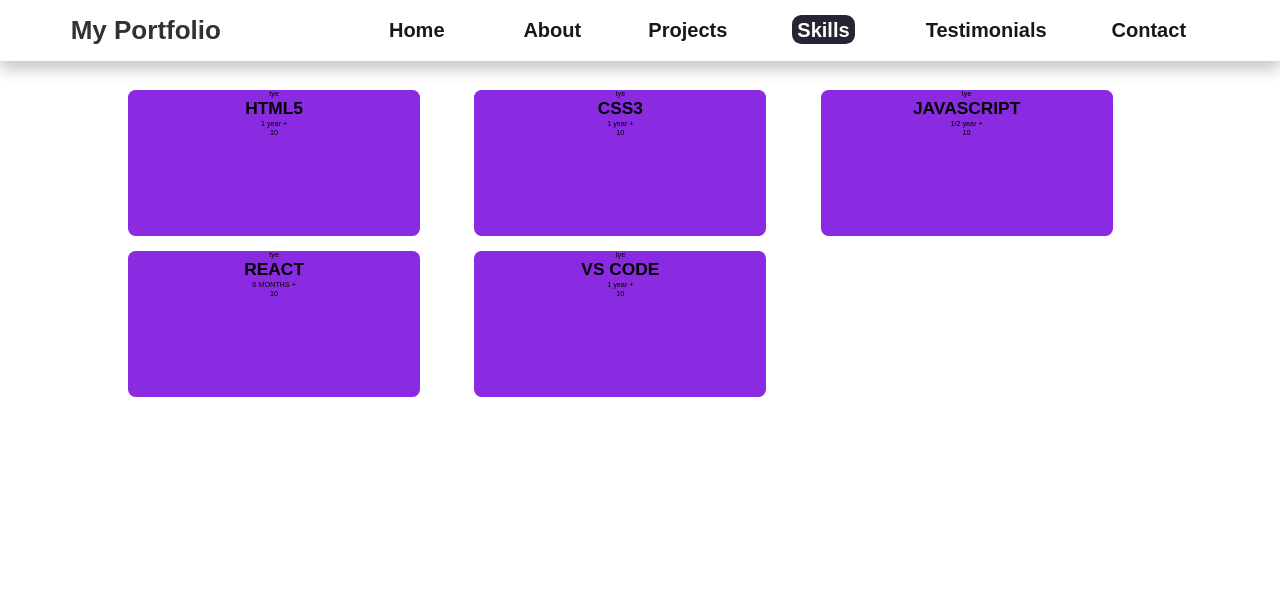
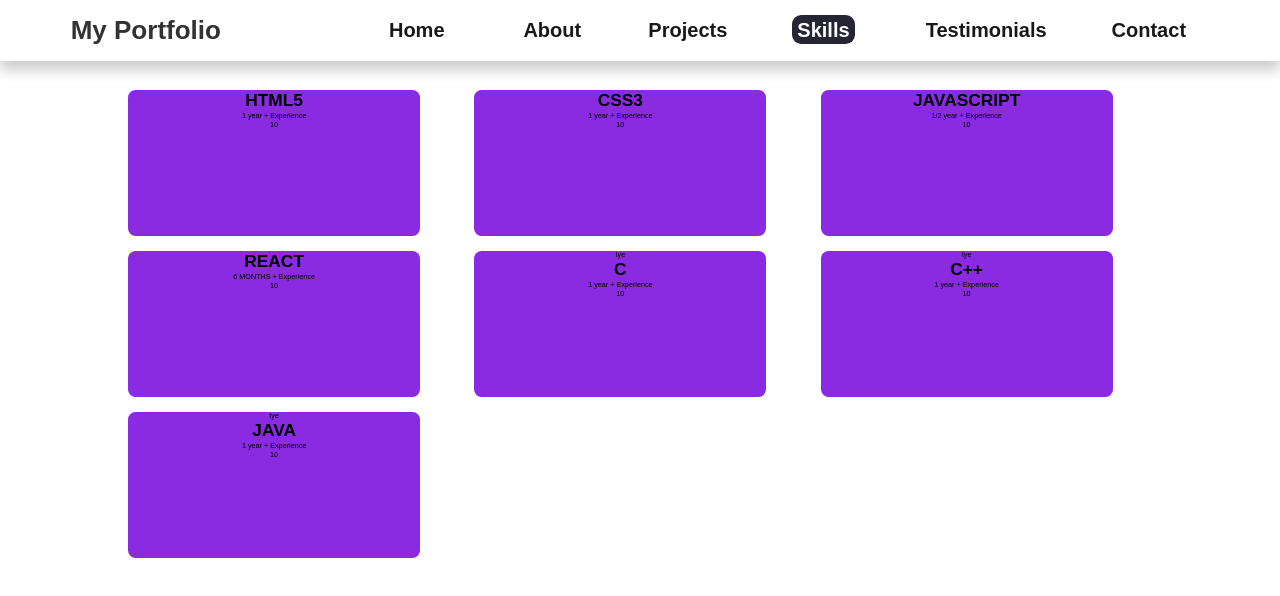
Before and after one commit to iamkorir3/portfolio, a React (Vite) app: page /Skills in a window 1280 px wide. Shown: the top 596 px of the page. Built offline with nearby package versions, Linux system fonts and the light colour scheme.

Commit message:
working on skill component

```diff
--- a/src/components/Myskills.jsx
+++ b/src/components/Myskills.jsx
@@ -1,11 +1,33 @@
 import styles from "./Myskills.module.css";
 
 const skills = [
-  { name: "HTML5", strength: 10, logo: <p>tye</p>, time: "1 year +" },
-  { name: "CSS3", strength: 10, logo: <p>tye</p>, time: "1 year +" },
-  { name: "JAVASCRIPT", strength: 10, logo: <p>tye</p>, time: "1/2 year +" },
-  { name: "REACT", strength: 10, logo: <p>tye</p>, time: "6 MONTHS +" },
-  { name: "VS CODE", strength: 10, logo: <p>tye</p>, time: "1 year +" },
+  {
+    name: "HTML5",
+    strength: 10,
+    logo: <ion-icon name="logo-html5"></ion-icon>,
+    time: "1 year + Experience",
+  },
+  {
+    name: "CSS3",
+    strength: 10,
+    logo: <ion-icon name="logo-css3"></ion-icon>,
+    time: "1 year + Experience",
+  },
+  {
+    name: "JAVASCRIPT",
+    strength: 10,
+    logo: <ion-icon name="logo-javascript"></ion-icon>,
+    time: "1/2 year + Experience",
+  },
+  {
+    name: "REACT",
+    strength: 10,
+    logo: <ion-icon name="logo-react"></ion-icon>,
+    time: "6 MONTHS + Experience",
+  },
+  { name: "C", strength: 10, logo: <p>tye</p>, time: "1 year + Experience" },
+  { name: "C++", strength: 10, logo: <p>tye</p>, time: "1 year + Experience" },
+  { name: "JAVA", strength: 10, logo: <p>tye</p>, time: "1 year + Experience" },
 ];
 
 export default function Myskills() {
--- a/src/components/Mytestimonial.jsx
+++ b/src/components/Mytestimonial.jsx
@@ -7,11 +7,9 @@ export default function Mytestimonial() {
       name: "korir Emamnuel",
       email: "",
       position: "The owner (me)",
-      testimony: "I am doing good",
+      testimony: "I think I am doing good",
     },
   ]);
-  // const [testif, settestif] = useState({ testifieer });
-  // console.log(test);
 
   const [addTestimony, setaddTestimony] = useState(false);
 
--- a/src/components/Mytestimonial.module.css
+++ b/src/components/Mytestimonial.module.css
@@ -1,6 +1,5 @@
 .container {
   width: 80%;
-  /* height: 80vh; */
   margin: 0 auto;
   margin-top: 4rem;
   display: flex;
```
